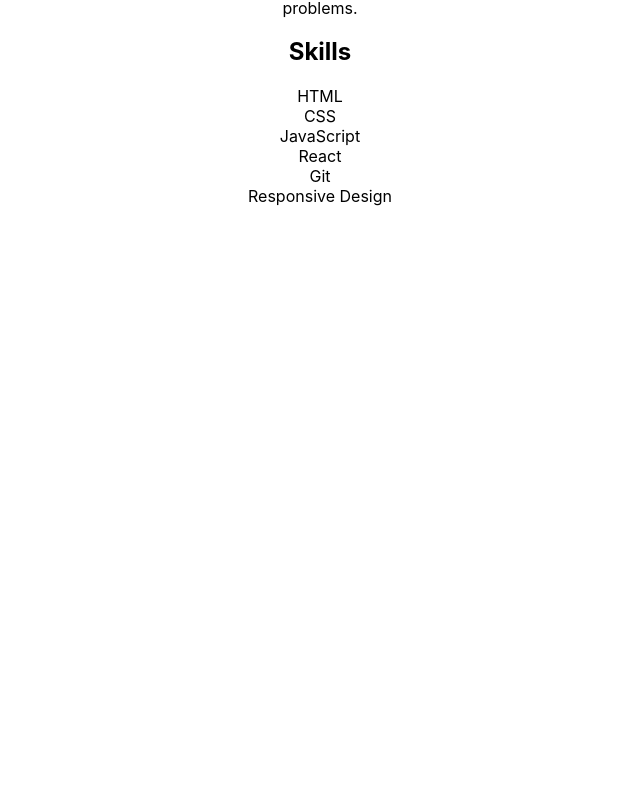
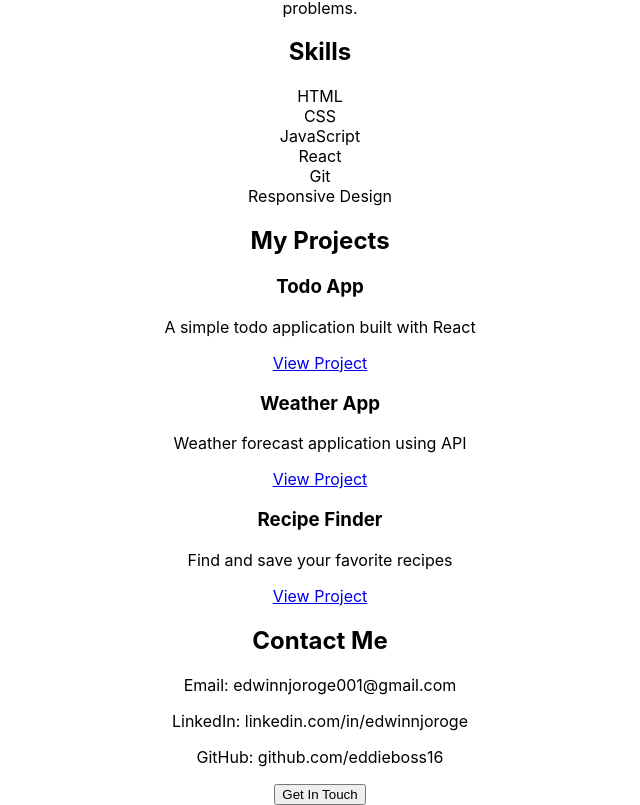
Before and after one commit to eddieboss16/R-portfolio-website, a React (Create React App) app: page / in a window 1280 px wide. Shown: the part 342-1147 px from the top of the page, without its empty margins (320-960 px from the left). Before the commit the page ends 800 px from the top, so only its background shows below. Built offline with nearby package versions, Linux system fonts and the light colour scheme.

Commit message:
projects & contact components added to app.js

```diff
--- a/src/App.js
+++ b/src/App.js
@@ -3,6 +3,8 @@ import './App.css';
 import Header from './components/Header';
 import About from './components/About';
 import Skills from './components/Skills';
+import Projects from './components/Projects';
+import Contact from './components/Contact';
 
 function App() {
   return (
@@ -10,6 +12,8 @@ function App() {
       <Header />
       <About />
       <Skills />
+      <Projects />
+      <Contact />
     </div>
   );
 }
--- /dev/null
+++ b/src/components/Contact.js
@@ -0,0 +1,22 @@
+import React from "react";
+
+function Contact() {
+    // Event handler function
+    function handleClick() {
+        alert('Thank you for your interest! Email: edwinnjoroge001@gmail.com');
+    }
+
+    return (
+        <section id="contact" className="section">
+            <h2>Contact Me</h2>
+            <p>Email: edwinnjoroge001@gmail.com</p>
+            <p>LinkedIn: linkedin.com/in/edwinnjoroge</p>
+            <p>GitHub: github.com/eddieboss16</p>
+            <button onClick={handleClick} className="contact-btn">
+                Get In Touch
+            </button>
+        </section>
+    );
+}
+
+export default Contact;
--- /dev/null
+++ b/src/components/Projects.js
@@ -0,0 +1,56 @@
+import React from "react";
+
+// Reusable Project Card Component
+function ProjectCard(props) {
+    return (
+        <div className="project-card">
+            <h3>{props.title}</h3>
+            <p>{props.description}</p>
+            <a href={props.link} target="_blank" rel="noopener noreferrer">
+                View Project
+            </a>
+        </div>
+    );
+}
+
+function Projects() {
+    // Array of projects
+    const projectList = [
+        {
+            id: 1,
+            title: 'Todo App',
+            description: 'A simple todo application built with React',
+            link: '#'
+        },
+        {
+            id: 2,
+            title: 'Weather App',
+            description: 'Weather forecast application using API',
+            link: '#'
+        },
+        {
+            id: 3,
+            title: 'Recipe Finder',
+            description: 'Find and save your favorite recipes',
+            link: '#'
+        }
+    ];
+
+    return (
+        <section id="projects" className="section">
+            <h2>My Projects</h2>
+            <div className="project-grid">
+                {projectList.map((project) => (
+                    <ProjectCard
+                        key={project.id}
+                        title={project.title}
+                        description={project.description}
+                        link={project.link}
+                     />
+                ))}
+            </div>
+        </section>
+    );
+}
+
+export default Projects;
--- a/src/components/Skills.js
+++ b/src/components/Skills.js
@@ -15,7 +15,7 @@ function Skills() {
                 ))}
             </div>
         </section>
-    )
+    );
 }
 
 export default Skills;
```
